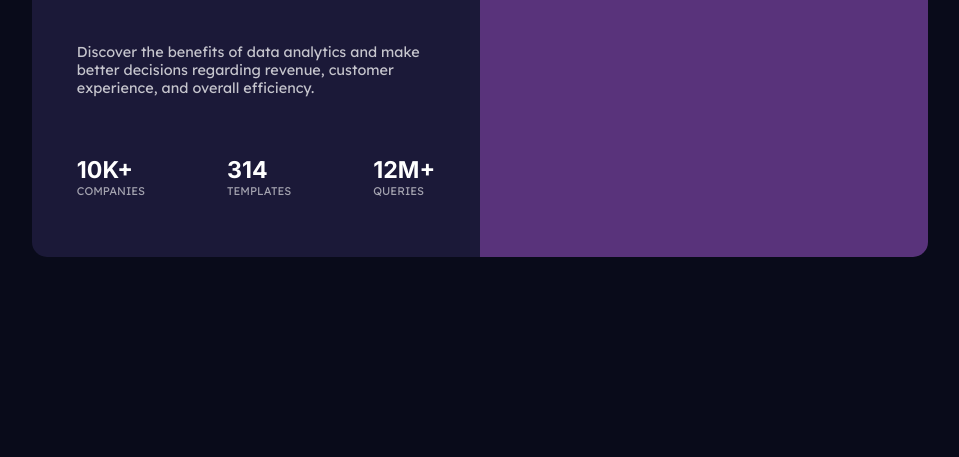
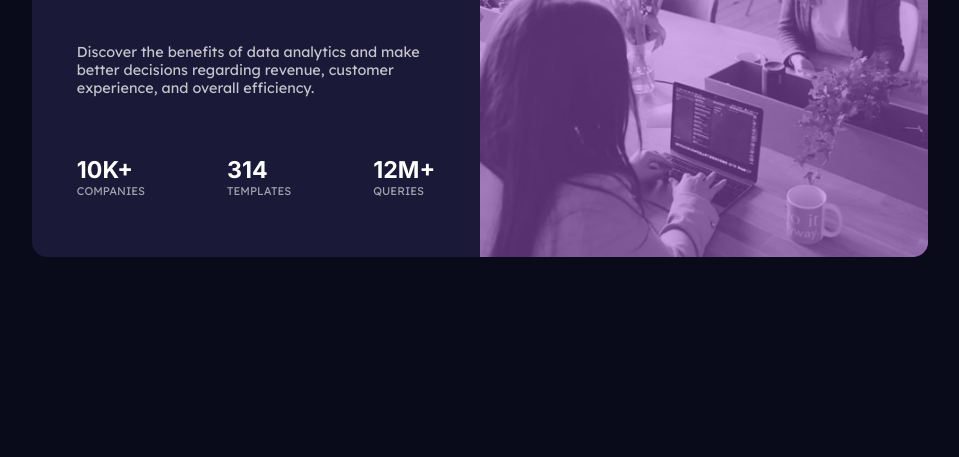
Before and after one commit to iduaine12/statspreviewcard, a plain HTML site: page index.html in a window 1280 px wide. Shown: the part 343-800 px from the top of the page, without its empty margins (160-1119 px from the left). Drawn offline with Linux system fonts and the light colour scheme.

Commit message:
Update index.html

```diff
--- a/index.html
+++ b/index.html
@@ -44,7 +44,7 @@
             </div>
 
             <div class="image-container">
-                <img src="./Github uploads/stats-preview-card-component-main/images/image-header-desktop.jpg" alt="insight" class="insight-img">
+                <img src="./stats-preview-card-component-main/images/image-header-desktop.jpg" alt="insight" class="insight-img">
             </div>
 
         </main>
```
